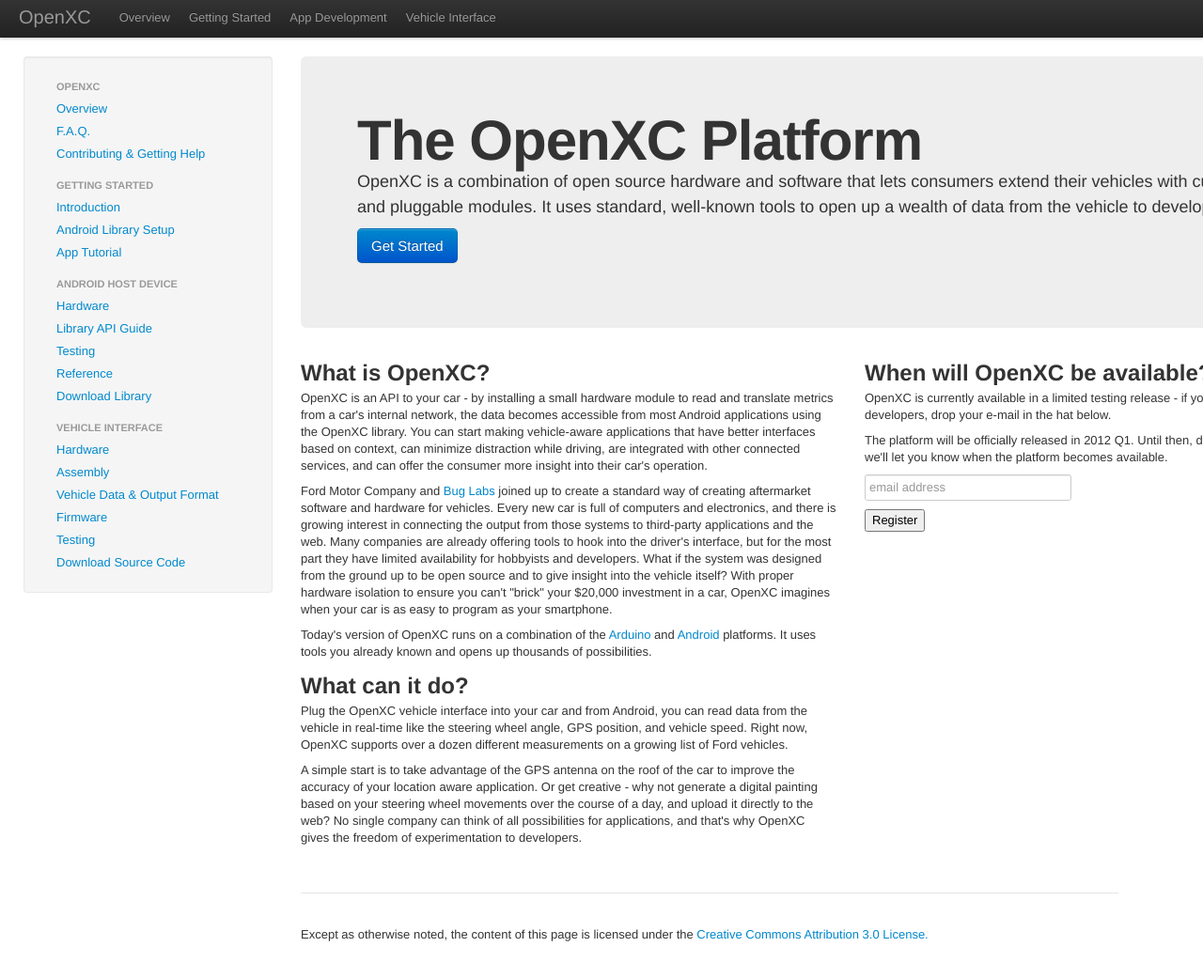
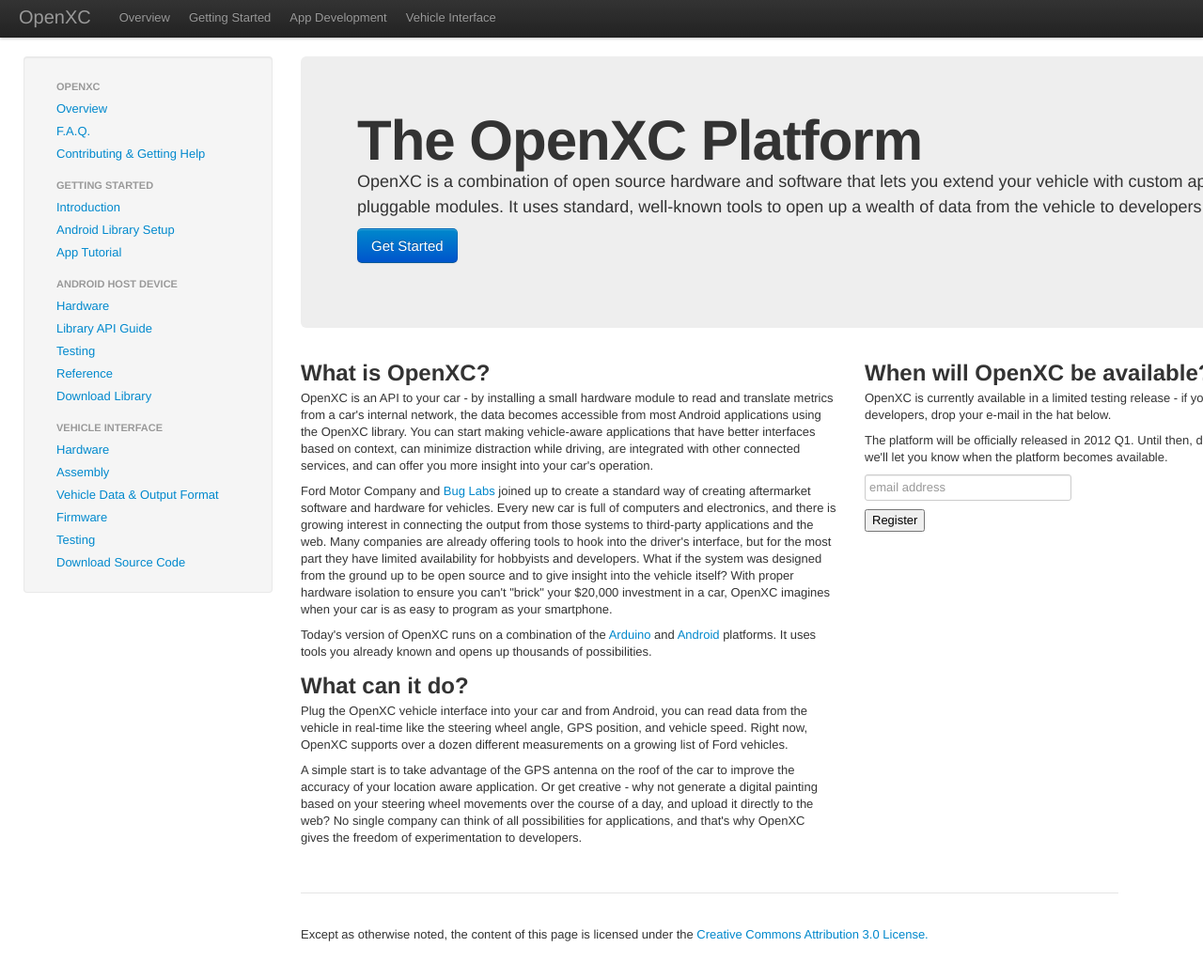
Before and after one commit to openxc/openxcplatform.com, a Jekyll site: the page built from index.html, in a window 1280 px wide and 1089 px high. Shown: the top 1041 px of the window at 94% size. Built offline with Jekyll 4.4.1, drawn with Linux system fonts in a browser that asks for light colours; nearby versions of some CDN libraries; Markdown is read by kramdown in place of the engine named in the settings; comment, search, counter and statistics services are not loaded.

Commit message:
Minor typos and word choice updates.

```diff
--- a/android/api-guide.mkd
+++ b/android/api-guide.mkd
@@ -120,7 +120,7 @@
 {% endhighlight %}
 
 The range of every measurement is defined in the class, and can be queried
-programmatically if you need to figure out your current value's relative
+programmatically if you need to figure out the current value's relative
 position:
 
 {% highlight java %}
--- a/android/testing.mkd
+++ b/android/testing.mkd
@@ -47,7 +47,7 @@
     "file:///sdcard/com.openxc/trace.json");
 {% endhighlight %}
 
-Don't forget to also remove this data source when your activity pauses,
+Don't forget to also remove this data source when our activity pauses,
 otherwise you could start the trace playback multiple times simultaneously:
 
 {% highlight java %}
--- a/index.html
+++ b/index.html
@@ -9,7 +9,7 @@
             <h1>The OpenXC Platform</h1>
             <p>
                 OpenXC is a combination of open source hardware and software that
-                lets consumers extend their vehicles with custom applications and
+                lets you extend your vehicle with custom applications and
                 pluggable modules. It uses standard, well-known tools to open up
                 a wealth of data from the vehicle to developers.
             </p>
@@ -31,8 +31,7 @@
                     making vehicle-aware applications that have better
                     interfaces based on context, can minimize distraction while
                     driving, are integrated with other connected services, and
-                    can offer the consumer more insight into their car's
-                    operation.
+                    can offer you more insight into your car's operation.
                 </p>
 
                 <p>
--- a/overview/index.mkd
+++ b/overview/index.mkd
@@ -7,8 +7,8 @@
     <h1>About</h1>
 </div>
 
-OpenXC is combination of open source hardware and software that lets consumers
-extend their vehicles with custom applications and pluggable modules. It uses
+OpenXC is a combination of open source hardware and software that lets you
+extend your vehicle with custom applications and pluggable modules. It uses
 standard, well-known tools to open up a wealth of data from the vehicle to
 developers.
 
```
Also changed, not shown: android/index.mkd (+4 -4 lines).
